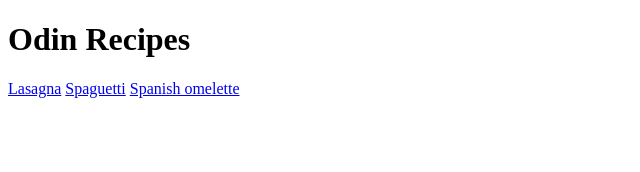
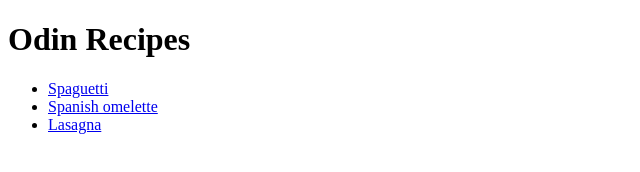
Before and after one commit to Antoal83/odin-recipes, a plain HTML site: page index.html in a window 1280 px wide. Shown: the whole page, without its empty margins (0-640 px from the left). Drawn offline with Linux system fonts and the light colour scheme.

Commit message:
modified to listthe recipes

```diff
--- a/index.html
+++ b/index.html
@@ -8,9 +8,14 @@
 </head>
 <body>
     <h1>Odin Recipes</h1>
-    <a href="recipes\lasagna.html">Lasagna</a>
-    <a href="recipes\spaguetti.html">Spaguetti</a>
-    <a href="recipes\spanish-omelette.html">Spanish omelette</a>
+    <ul>
+        <li><a href="recipes\spaguetti.html">Spaguetti</a></li>
+        <li><a href="recipes\spanish-omelette.html">Spanish omelette</a></li>
+        <li><a href="recipes\lasagna.html">Lasagna</a></li>
+
+
+    </ul>
+
 
 </body>
 </html>
```
